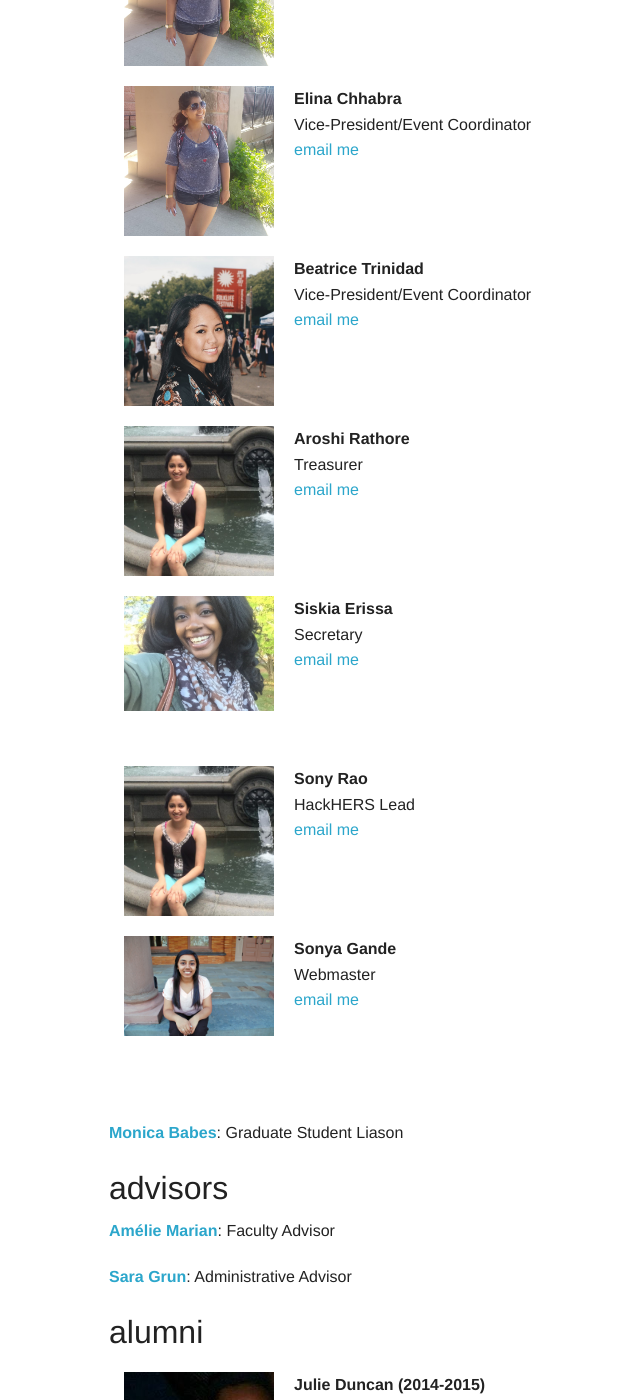
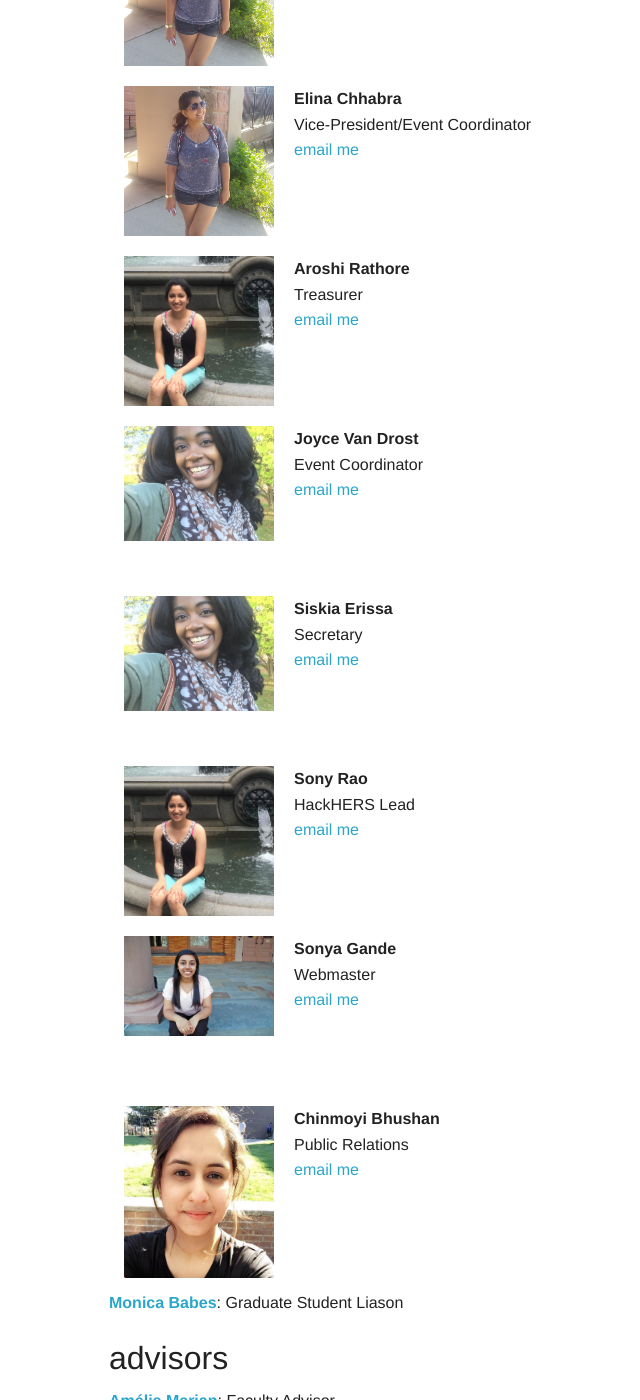
Before and after one commit to scarletwcs/ruwics.github.io, a Jekyll site: the page built from people.html, in a window 1280 px wide and 1400 px high, scrolled down 369 px. Shown: the whole window, without its empty margins (191-831 px from the left). Built offline with Jekyll 4.4.1, drawn with Linux system fonts in a browser that asks for light colours; nearby versions of some CDN libraries; some web fonts are replaced.

Commit message:
Update people.html

```diff
--- a/people.html
+++ b/people.html
@@ -34,19 +34,6 @@ permalink: /people/
 <div class="row">
 	<div class="small-3 columns">
 		<div class="filler picture">
-			<img src="/third-party/img/people/officers/beatrice.jpg"></img>
-		</div>
-	</div>
-	<div class="small-9 columns">
-		<p><strong>Beatrice Trinidad</strong></p>
-		<p>Vice-President/Event Coordinator</p>
-		<p><a href="mailto:beatrice.trinidad@gmail.com">email me</a></p>
-	</div>
-</div>
-
-<div class="row">
-	<div class="small-3 columns">
-		<div class="filler picture">
 			<img src="/third-party/img/people/officers/sony.jpg"></img>
 		</div>
 	</div>
@@ -54,6 +41,19 @@ permalink: /people/
 		<p><strong>Aroshi Rathore</strong></p>
 		<p>Treasurer</p>
 		<p><a href="mailto:aroshirathore@gmail.com">email me</a></p>
+	</div>
+</div>
+
+<div class="row">
+	<div class="small-3 columns">
+		<div class="filler picture" style="background: transparent;">
+			<img src="/third-party/img/people/officers/Joyce.jpg"></img>
+		</div>
+	</div>
+	<div class="small-9 columns">
+		<p><strong>Joyce Van Drost</strong></p>
+		<p>Event Coordinator</p>
+		<p><a href="mailto:vandrostj@gmail.com">email me</a></p>
 	</div>
 </div>
 
@@ -73,13 +73,13 @@ permalink: /people/
 <div class="row">
 	<div class="small-3 columns">
 		<div class="filler picture" style="background: transparent;">
-			<img src="/third-party/img/people/officers/sony.jpg""></img>
+			<img src="/third-party/img/people/officers/sony.jpg"></img>
 		</div>
 	</div>
 	<div class="small-9 columns">
 		<p><strong>Sony Rao</strong></p>
 		<p>HackHERS Lead</p>
-		<p><a href="mailto:cb849@scarletmail.rutgers.edu">email me</a></p>
+		<p><a href="mailto:">email me</a></p>
 	</div>
 </div>
 
@@ -93,6 +93,19 @@ permalink: /people/
 		<p><strong>Sonya Gande</strong></p>
 		<p>Webmaster</p>
 		<p><a href="mailto:sg1242@scarletmail.rutgers.edu">email me</a></p>
+	</div>
+</div>
+
+<div class="row">
+	<div class="small-3 columns">
+		<div class="filler picture" style="background: transparent;">
+			<img src="/third-party/img/people/officers/chinmoyi.jpg"></img>
+		</div>
+	</div>
+	<div class="small-9 columns">
+		<p><strong>Chinmoyi Bhushan</strong></p>
+		<p>Public Relations</p>
+		<p><a href="mailto:cb849@scarletmail.rutgers.edu">email me</a></p>
 	</div>
 </div>
 
```
